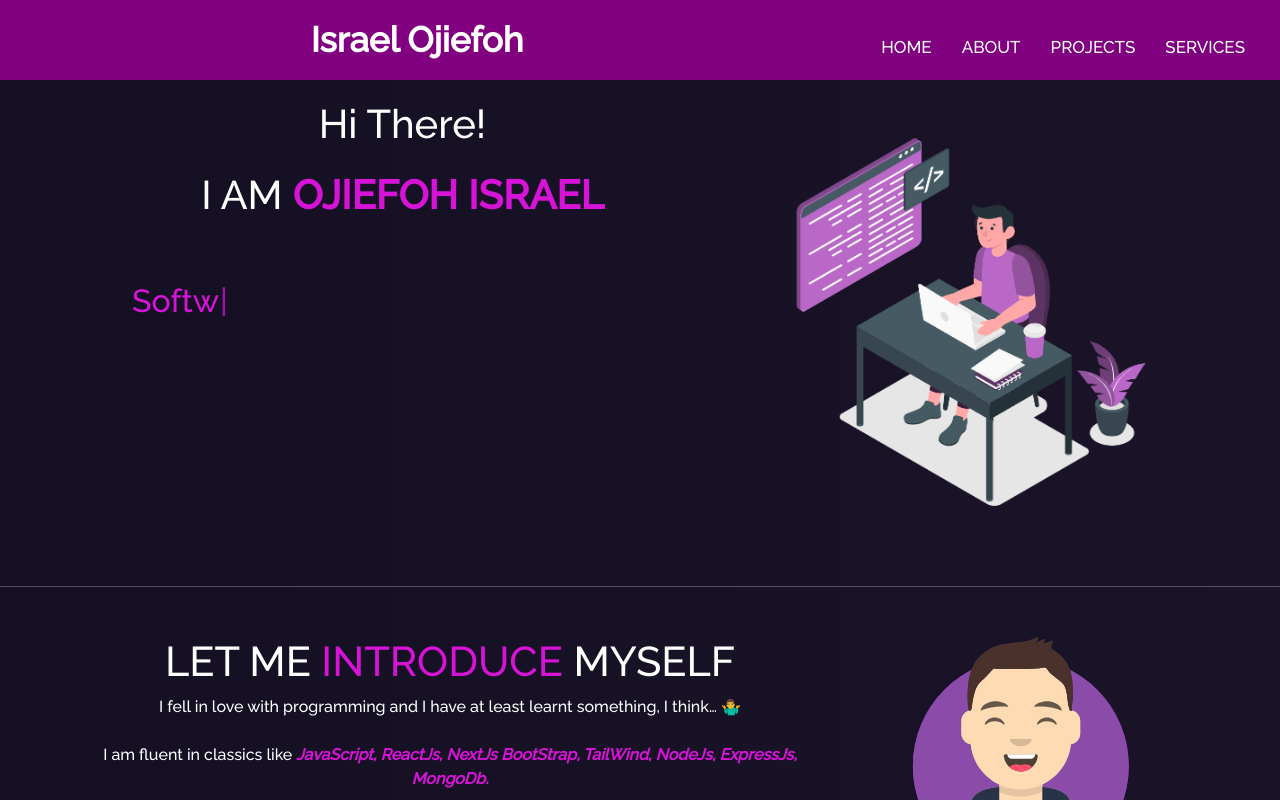
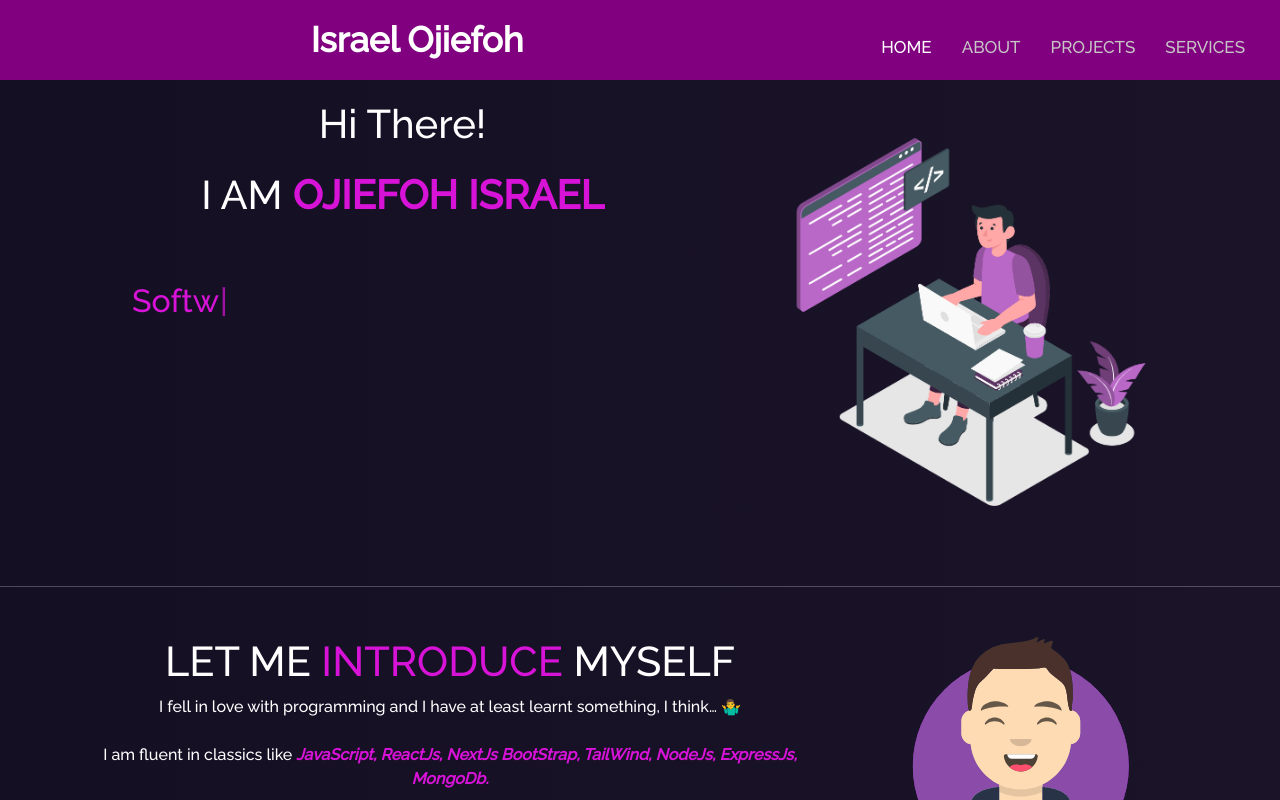
Before and after one commit to IsraelOjiefoh/portfolio, a React (Vite) app: page / in a window 1280 px wide. Shown: the top 800 px of the page. Built offline with nearby package versions, Linux system fonts and the light colour scheme.

Commit message:
modified

```diff
--- a/src/components/About/layout/Navbar/navbar.css
+++ b/src/components/About/layout/Navbar/navbar.css
@@ -1,5 +1,5 @@
 .not-clicked {
-    color: gray;
+    color: rgb(199, 197, 197);
     cursor: pointer;
     text-decoration: none;
 }
@@ -29,13 +29,13 @@
     transform-origin: left;
 }
 
-/* * {
+* {
     padding: 0;
     margin: 0;
     text-decoration: none;
     list-style: none;
     box-sizing: border-box;
-} */
+}
 
 
 
@@ -110,7 +110,7 @@ a:hover {
 
     ul {
         position: fixed;
-        width: 100%;
+        width: 45%;
         height: 100vh;
         background: rgb(90, 2, 90);
         top: 80px;
--- a/src/components/About/layout/Navbar/navbar.jsx
+++ b/src/components/About/layout/Navbar/navbar.jsx
@@ -20,8 +20,10 @@ function YourNavbar() {
           <li className="">
             <Link
               to="/"
-              onClick={() => setIsClicked("Home")}
-              className={isClicked ? "nav-link-active" : "not-clicked"}
+              onClick={() => setIsClicked("Home", console.log("Home "))}
+              className={
+                isClicked === "Home" ? "nav-link-active" : "not-clicked"
+              }
             >
               Home
             </Link>
@@ -30,20 +32,34 @@ function YourNavbar() {
             <Link
               to="/about"
               onClick={() => setIsClicked("About")}
-              className={isClicked ? "nav-link-active" : "not-clicked"}
+              className={
+                isClicked === "About" ? "nav-link-active" : "not-clicked"
+              }
             >
               about
             </Link>
           </li>
           <li>
-            <a href="/" className="nav-link-active">
+            <Link
+              to="/projects"
+              onClick={() => setIsClicked("projects")}
+              className={
+                isClicked === "Projects" ? "nav-link-active" : "not-clicked"
+              }
+            >
               Projects
-            </a>
+            </Link>
           </li>
           <li>
-            <a href="/" className="nav-link-active">
-              Services{" "}
-            </a>
+            <Link
+              to="/services"
+              onClick={() => setIsClicked("services")}
+              className={
+                isClicked === "services" ? "nav-link-active" : "not-clicked"
+              }
+            >
+              Services
+            </Link>
           </li>
         </ul>
       </nav>
```
